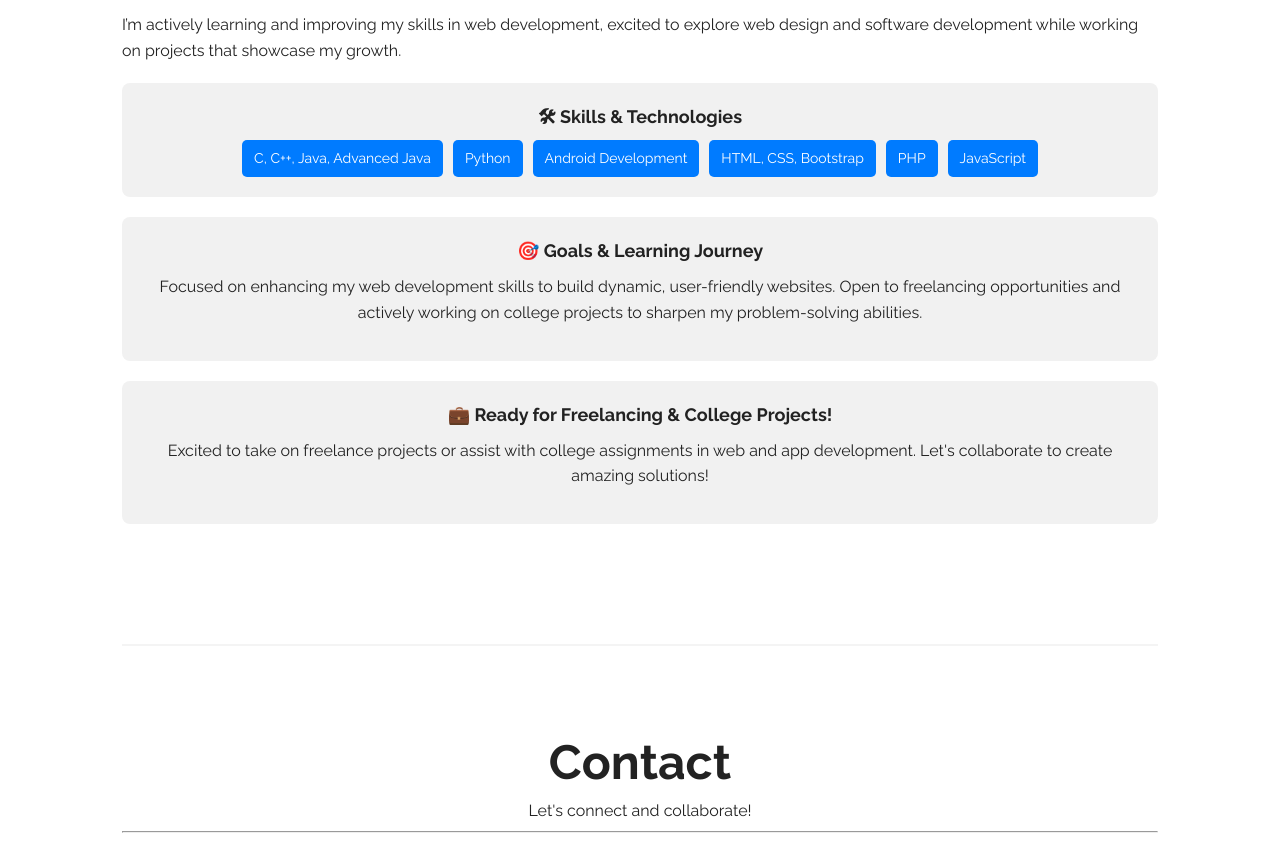
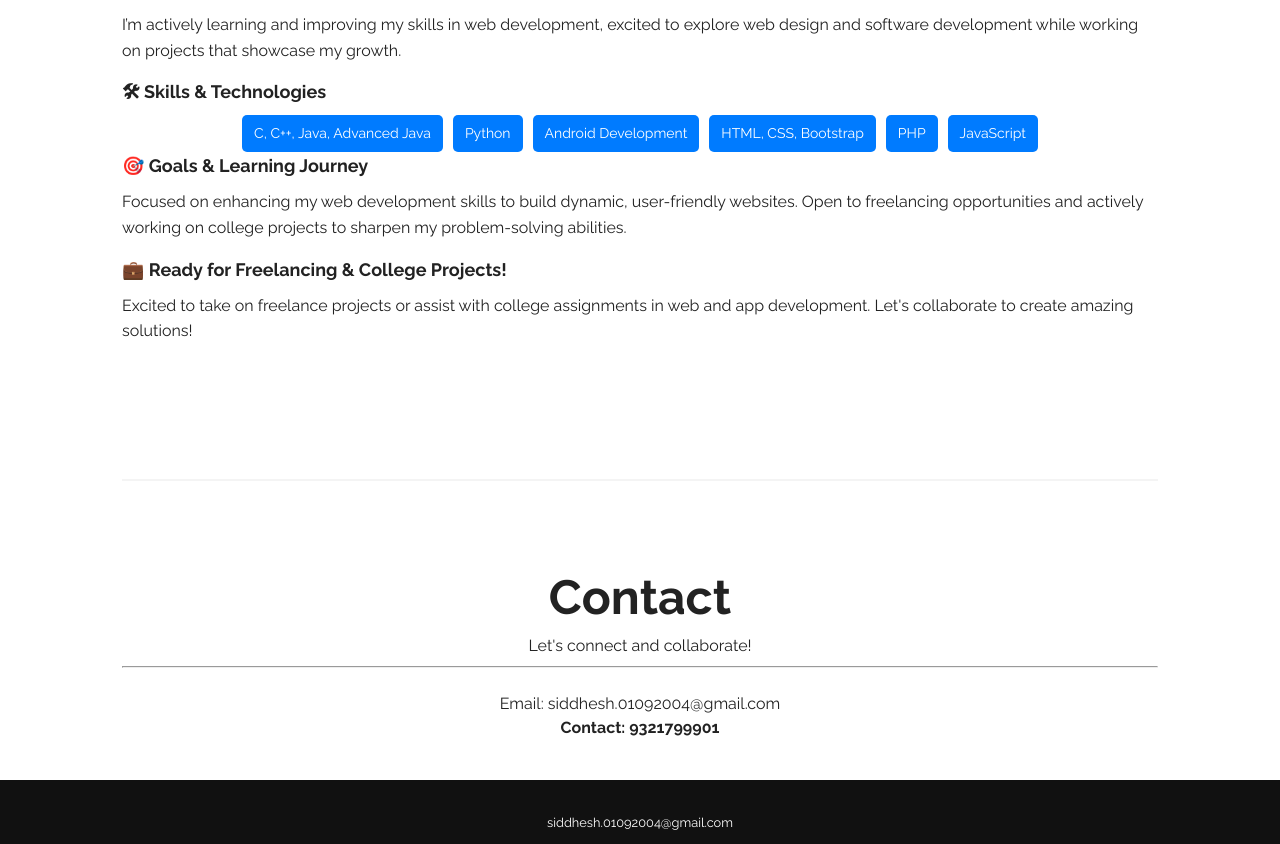
Before and after one commit to siddhesh-wagh/portfolio, a plain HTML site: page index.html in a window 1280 px wide. Shown: the part 2307-3151 px from the top of the page. Drawn offline with Linux system fonts and the light colour scheme; a small style sheet from the web is missing.

Commit message:
div about box removed

```diff
--- a/index.html
+++ b/index.html
@@ -297,7 +297,7 @@
           on projects that showcase my growth.
         </p>
 
-        <div class="about-box about-skills">
+        <div class="about about-skills">
           <h3 class="about-heading">🛠 Skills & Technologies</h3>
           <div class="about-tags">
             <span class="about-tag">C, C++, Java, Advanced Java</span>
@@ -309,7 +309,7 @@
           </div>
         </div>
 
-        <div class="about-box about-goals">
+        <div class="about about-goals">
           <h3 class="about-heading">🎯 Goals & Learning Journey</h3>
           <p class="about-text">
             Focused on enhancing my web development skills to build dynamic,
@@ -319,7 +319,7 @@
           </p>
         </div>
 
-        <div class="about-box about-freelance">
+        <div class="about about-freelance">
           <h3 class="about-heading">
             💼 Ready for Freelancing & College Projects!
           </h3>
```
